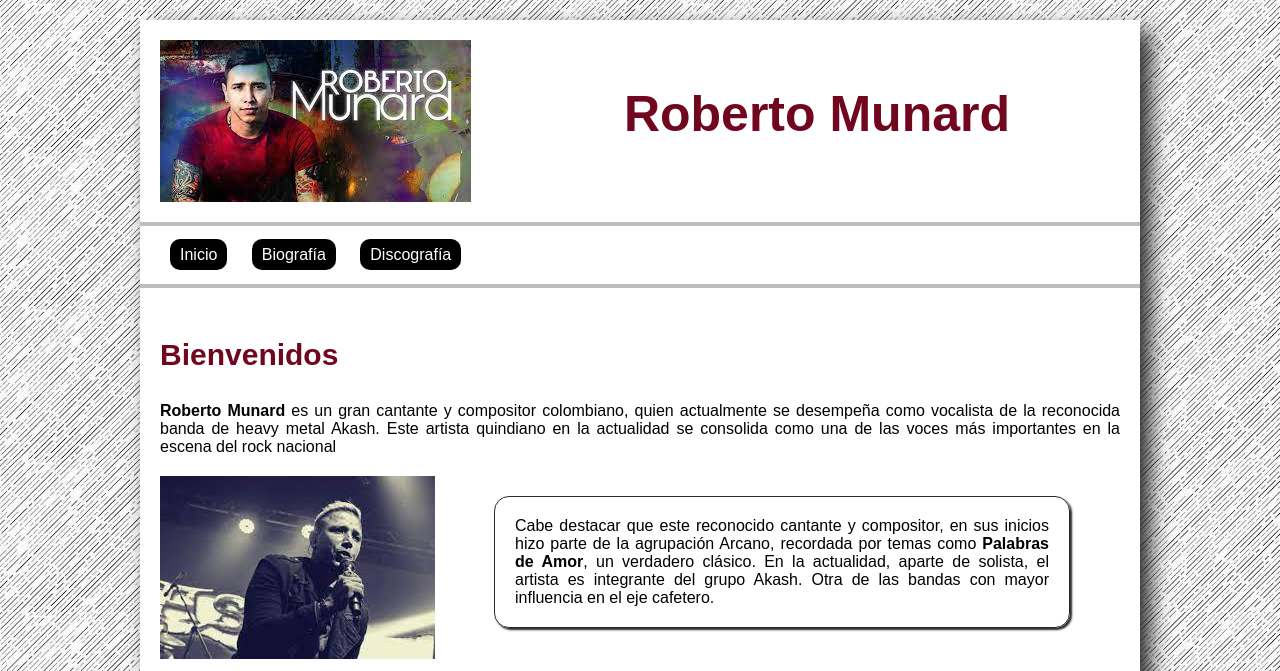
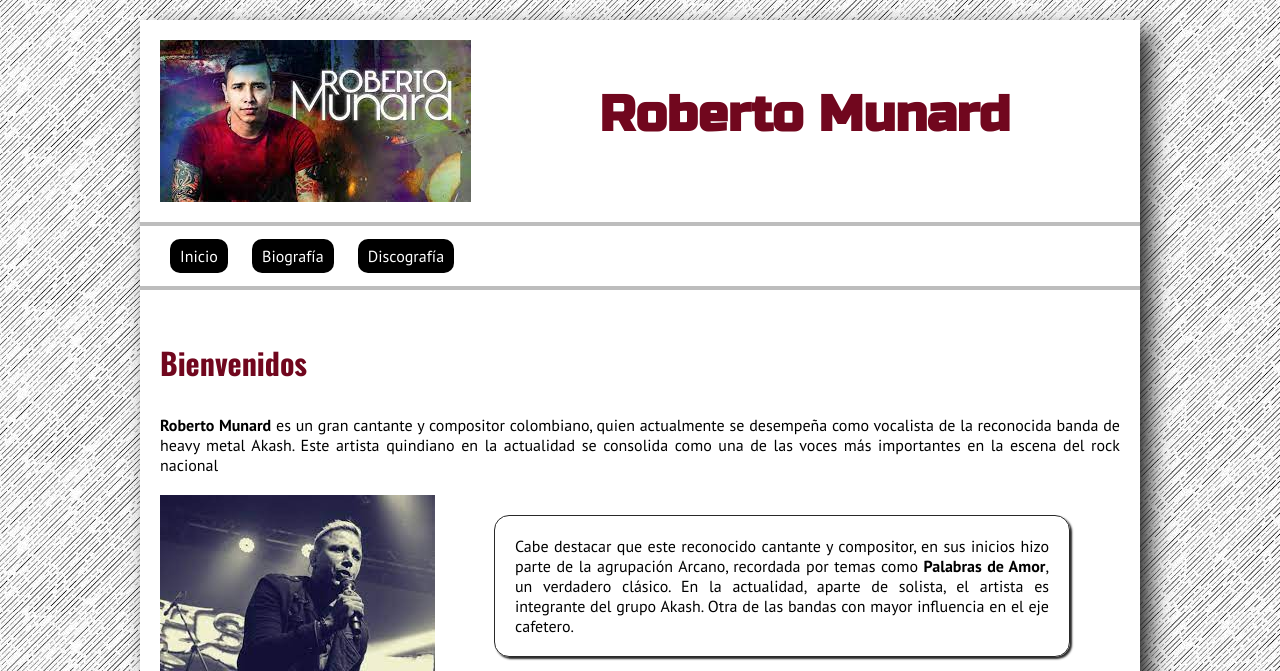
Before and after one commit to hefalla/RobertMunard, a plain HTML site: page index.html in a window 1280 px wide. Shown: the top 671 px of the page. Drawn offline with nearby package versions, Linux system fonts and the light colour scheme.

Commit message:
Se agregan fuentes desde internet

```diff
--- a/css/style.css
+++ b/css/style.css
@@ -1,3 +1,5 @@
+@import url('https://fonts.googleapis.com/css2?family=Oswald:wght@400;700&family=PT+Sans:wght@400;700&family=Russo+One&display=swap');
+
 *{
   margin: 0;
   padding: 0;
@@ -6,7 +8,7 @@
 
 body{
     background:url("../images/fondo.jpg");
-    font-family: Arial, Helvetica, sans-serif;
+    font-family: 'PT Sans', sans-serif;
 }
 
 main{
@@ -34,6 +36,7 @@ h1{
     text-align: center;
     float: right;
     margin: 45px 130px 0 0;
+    font-family: 'Russo One', sans-serif;
 }
 
 nav{
@@ -69,6 +72,7 @@ section h2{
     font-size: 30px;
     padding: 10px 0;
     color: #71071E;
+    font-family: 'Oswald', sans-serif;
 }
 
 section p{
```
